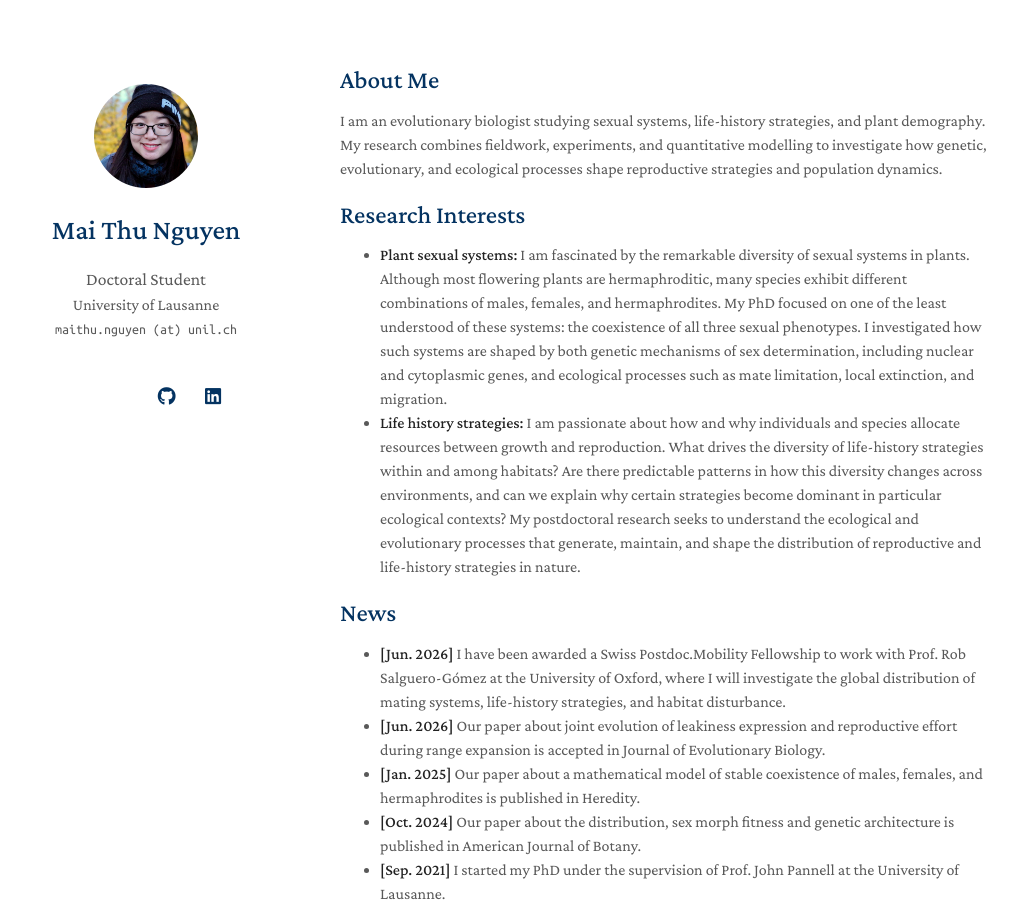
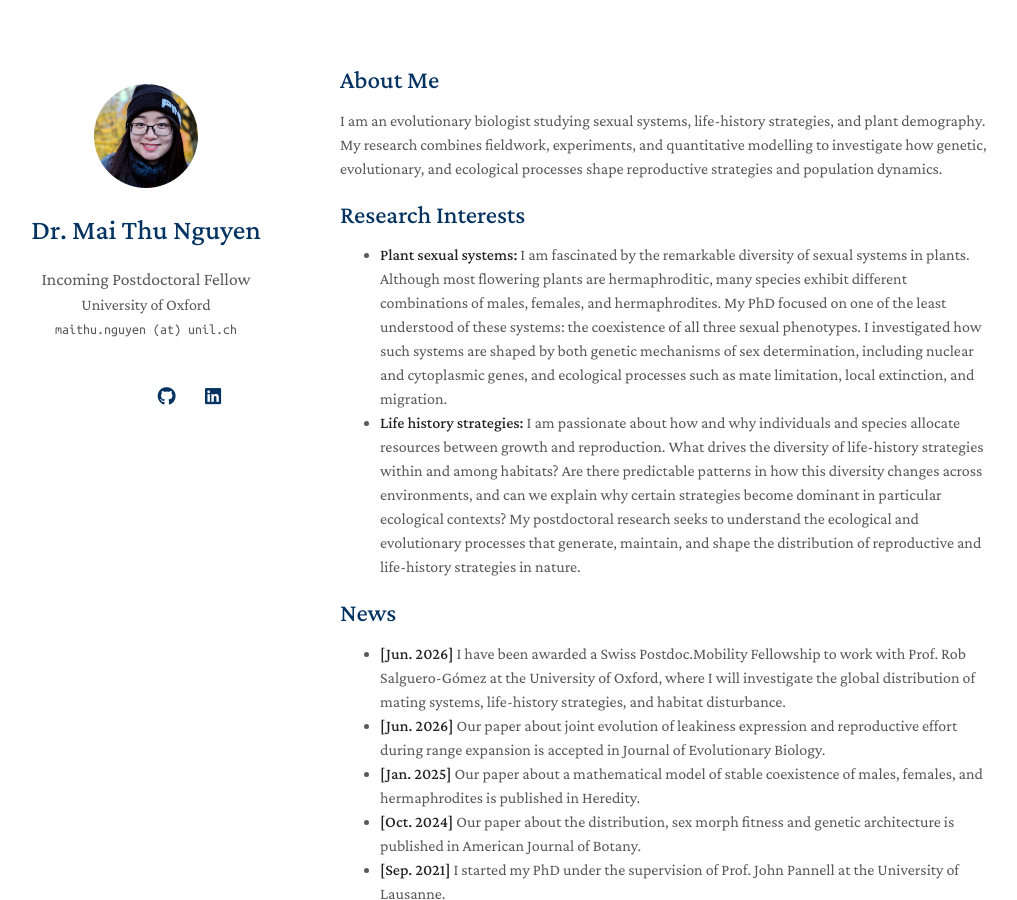
Before and after one commit to maithunguyen/maithunguyen.github.io, a Jekyll site: the page built from index.md, in a window 1280 px wide and 900 px high. Shown: the whole window, without its empty margins (130-1147 px from the left). Built offline with Jekyll 4.4.1, drawn with Linux system fonts in a browser that asks for light colours; nearby versions of some CDN libraries; a style sheet for code colours, icons or effects is not loaded; our own code applies the rules of GitHub Pages for plain Markdown files.

Commit message:
Update _config.yml

```diff
--- a/_config.yml
+++ b/_config.yml
@@ -1,7 +1,7 @@
 # Basic Information
-title: Mai Thu Nguyen
-position: Doctoral Student
-affiliation: University of Lausanne
+title: Dr. Mai Thu Nguyen
+position: Incoming Postdoctoral Fellow
+affiliation: University of Oxford
 email: maithu.nguyen (at) unil.ch
 
 # Search Engine Optimization (SEO)
```
